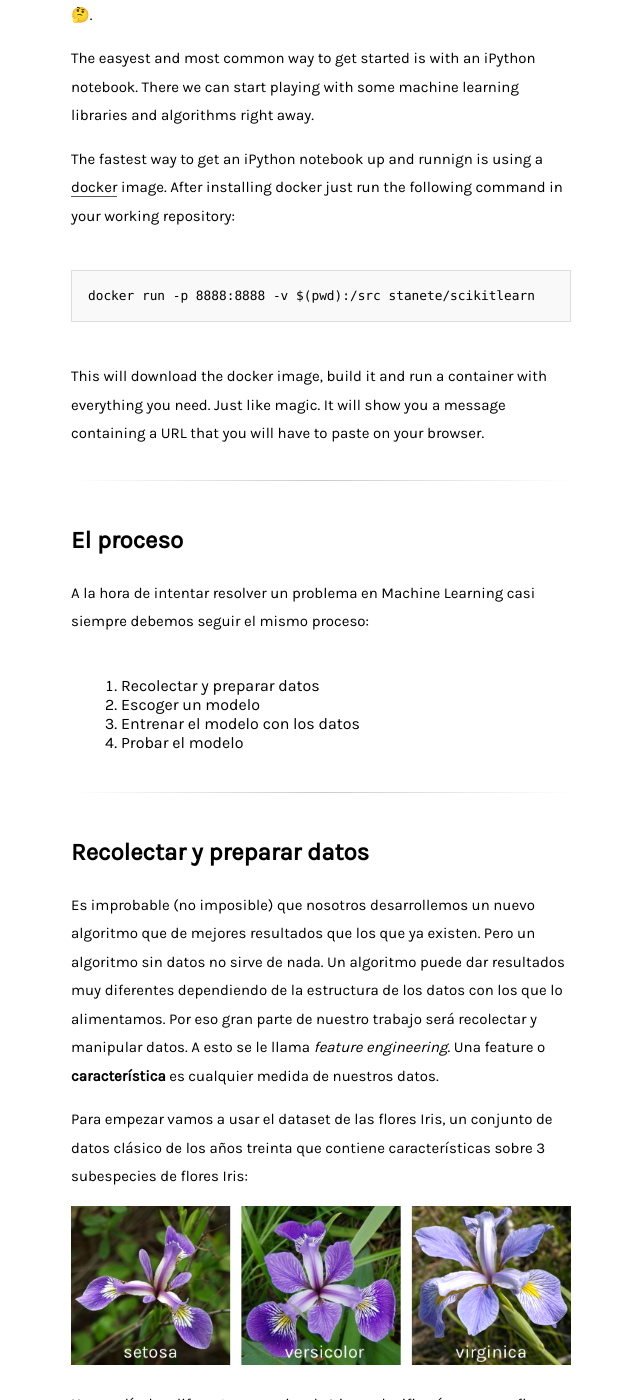
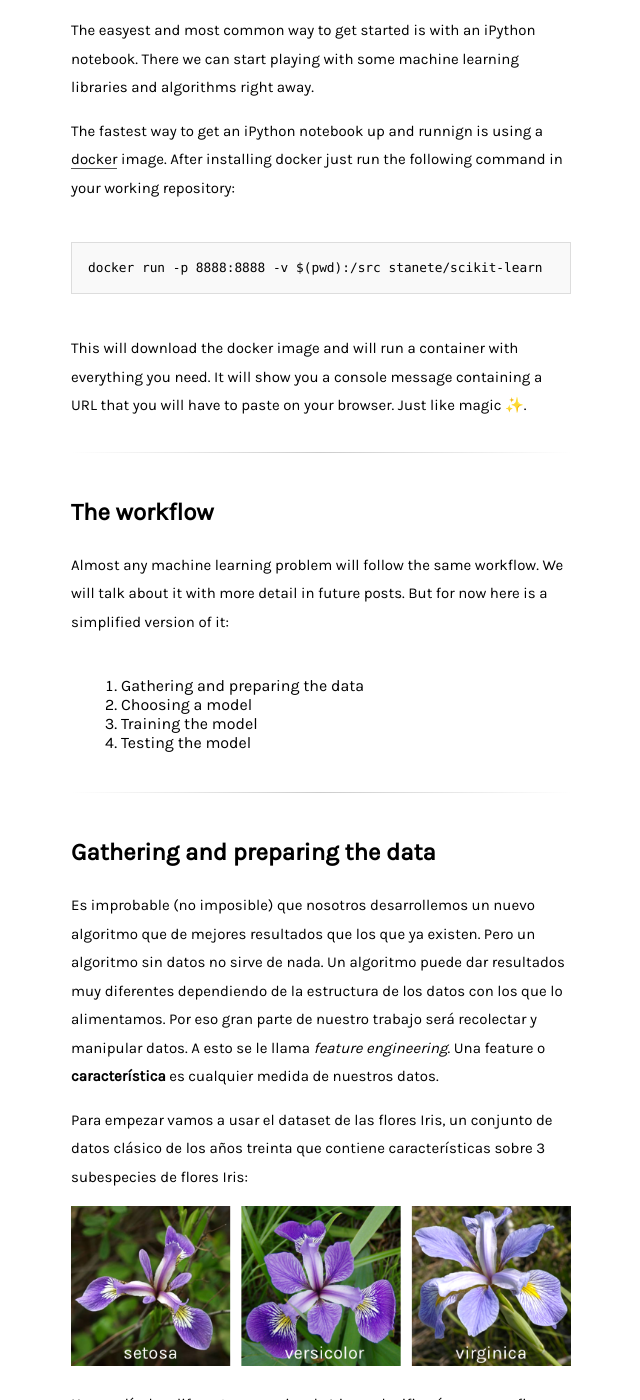
Before and after one commit to stanete/stanete.github.io, a Jekyll site: the page built from _posts/2017-01-15-introduccion-machine-learning-sin-hype.md, in a window 1280 px wide and 1400 px high, scrolled down 1016 px. Shown: the whole window, without its empty margins (319-959 px from the left). Built offline with Jekyll 4.4.1, drawn with Linux system fonts in a browser that asks for light colours; comment, search, counter and statistics services are not loaded; some of the changed text lies outside the part shown.

Commit message:
Keep translating the first post

````diff
--- a/_posts/2017-01-15-introduccion-machine-learning-sin-hype.md
+++ b/_posts/2017-01-15-introduccion-machine-learning-sin-hype.md
@@ -1,12 +1,12 @@
 ---
-title: Introducción a Machine Learning pero sin hype
-updated: 2017-01-15 21:29
+title: First steps with machine learning
+updated: 2018-12-09 22:05
 comments: true
 mailchimp: true
 image: /images/introduccion-machine-learning-sin-hype.png
 ---
 
-> First steps, the process, supervised learning & classification
+> First steps, the workflow, supervised learning & classification
 
 This is the first blog about **Machine Learning**. By this point everybody has aat least some understandig of what is machine learning so we are going to skip the part where what is it and what's useful for.
 
@@ -25,25 +25,25 @@ The easyest and most common way to get started is with an iPython notebook. Ther
 The fastest way to get an iPython notebook up and runnign is using a [docker](https://www.docker.com) image. After installing docker just run the following command in your working repository:
 
 ```
-docker run -p 8888:8888 -v $(pwd):/src stanete/scikitlearn
+docker run -p 8888:8888 -v $(pwd):/src stanete/scikit-learn
 ```
 
-This will download the docker image, build it and run a container with everything you need. Just like magic. It will show you a message containing a URL that you will have to paste on your browser.
+This will download the docker image and will run a container with everything you need. It will show you a console message containing a URL that you will have to paste on your browser. Just like magic ✨.
 
 <div class="divider"></div>
 
-## El proceso
+## The workflow
 
-A la hora de intentar resolver un problema en Machine Learning casi siempre debemos seguir el mismo proceso:
+Almost any machine learning problem will follow the same workflow. We will talk about it with more detail in future posts. But for now here is a simplified version of it:
 
-1. Recolectar y preparar datos
-2. Escoger un modelo
-3. Entrenar el modelo con los datos
-4. Probar el modelo
+1. Gathering and preparing the data
+2. Choosing a model
+3. Training the model
+4. Testing the model
 
 <div class="divider"></div>
 
-## Recolectar y preparar datos
+## Gathering and preparing the data
 
 Es improbable (no imposible) que nosotros desarrollemos un nuevo algoritmo que de mejores resultados que los que ya existen. Pero un algoritmo sin datos no sirve de nada. Un algoritmo puede dar resultados muy diferentes dependiendo de la estructura de los datos con los que lo alimentamos. Por eso gran parte de nuestro trabajo será recolectar y manipular datos. A esto se le llama *feature engineering*. Una feature o **característica** es cualquier medida de nuestros datos.
 
````
